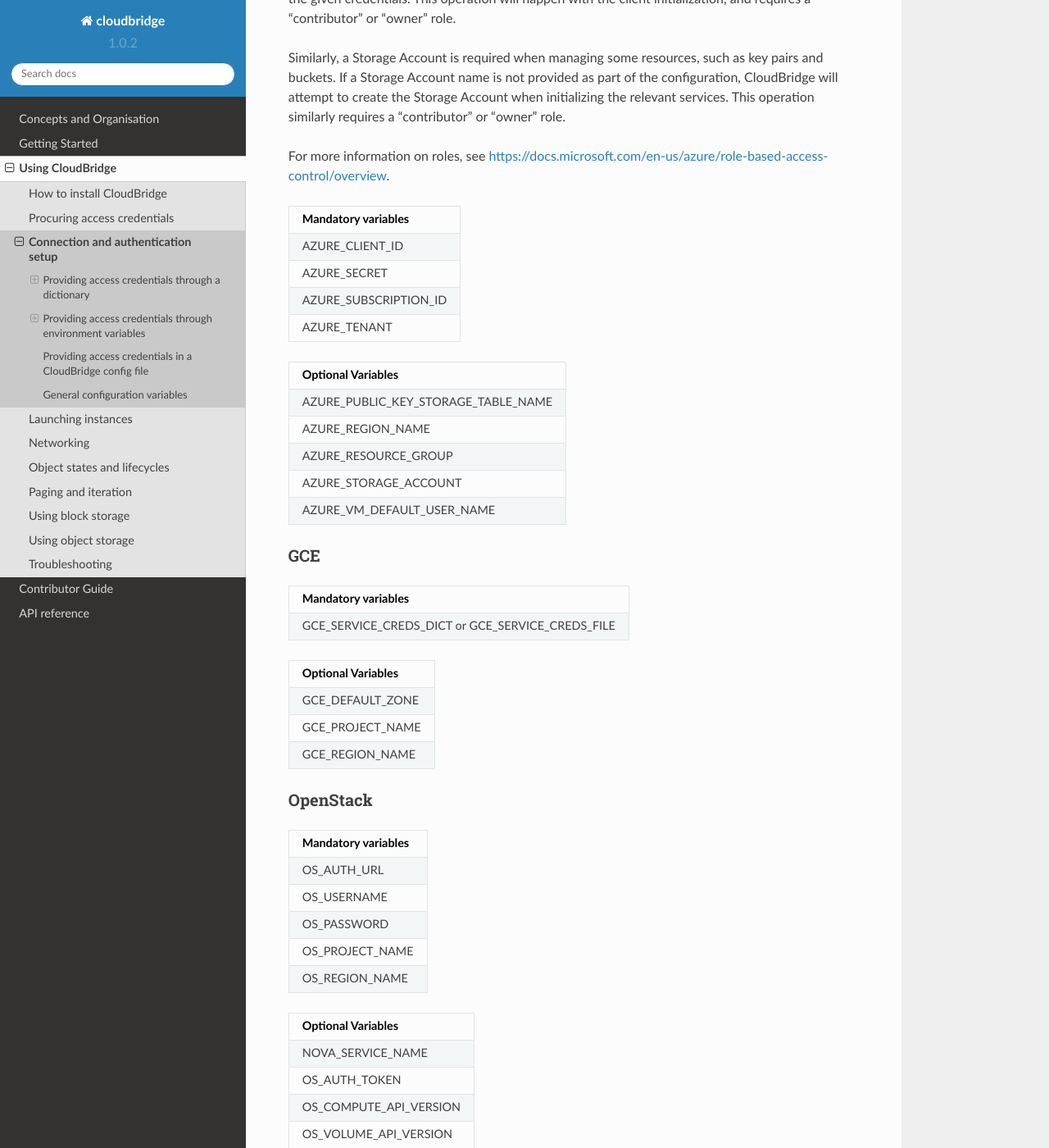
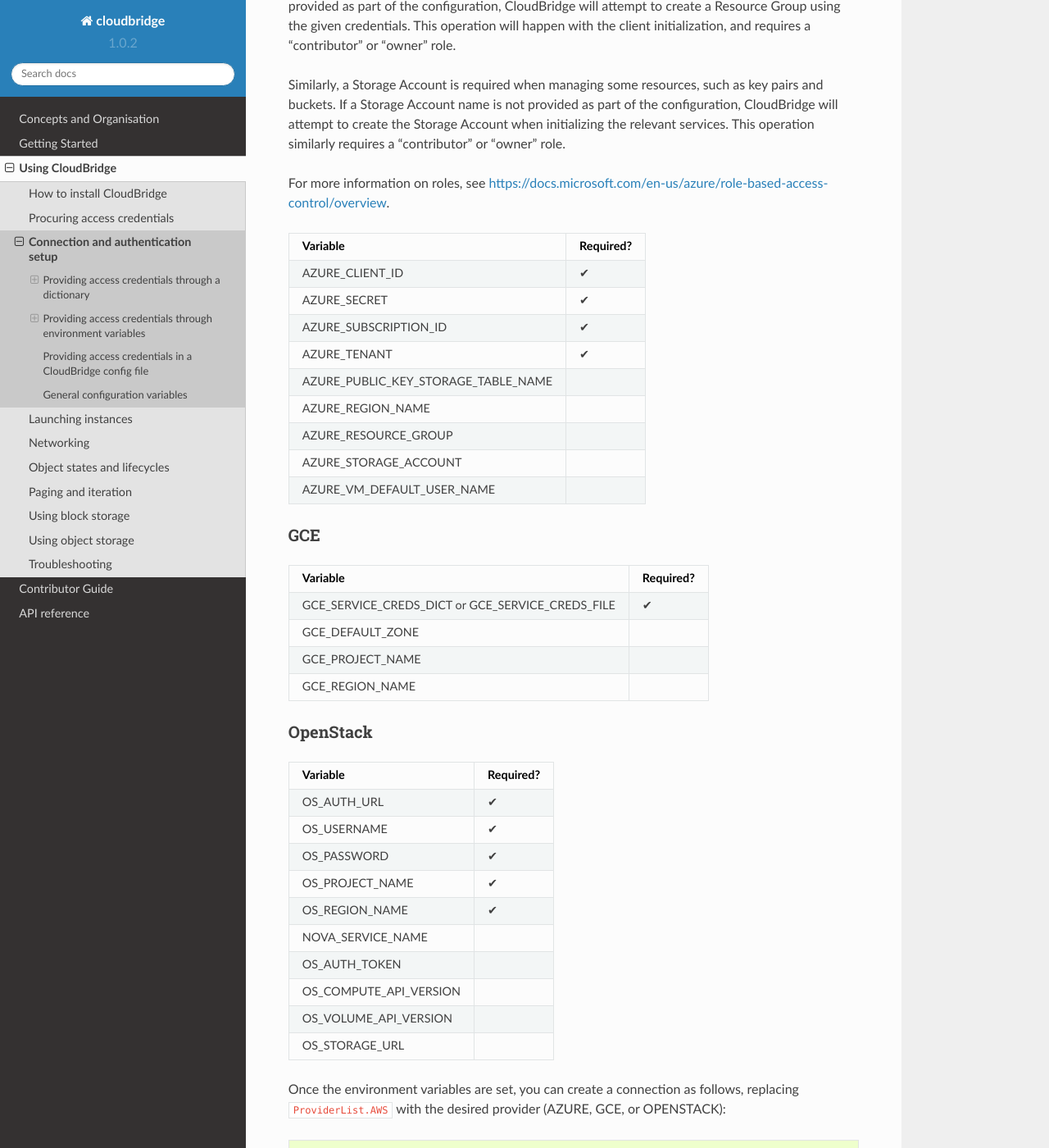
Before and after one commit to CloudVE/cloudbridge, a Sphinx documentation site: the page built from docs/topics/setup.rst, in a window 1280 px wide and 1400 px high, scrolled down 2823 px. Shown: the whole window at 82% size. Built offline with Sphinx 7.4.7 and the Read the Docs theme 2.0.0, drawn with Linux system fonts in a browser that asks for light colours; some of the changed text lies outside the part shown.

Commit message:
Merge optional and mandatory variables tables.

```diff
--- a/docs/topics/setup.rst
+++ b/docs/topics/setup.rst
@@ -37,12 +37,14 @@
               'azure_resource_group': '<your resource group>'}
     provider = CloudProviderFactory().create_provider(ProviderList.AZURE, config)
 
+
     ## For GCE
     config = {'gce_service_creds_file': '<service_creds_file_name>.json'}
     # Alternatively, we can supply a dictionary with the credentials values
     # shown on the access credentials procurement page.
     config = {'gce_service_creds_dict': credentials_dictionary}
     provider = CloudProviderFactory().create_provider(ProviderList.GCE, config)
+
 
     ## For OpenStack
     config = {'os_username': '<your username>',
@@ -154,13 +156,13 @@
 AWS
 ~~~
 
-+---------------------+
-| Mandatory variables |
-+=====================+
-| AWS_ACCESS_KEY      |
-+---------------------+
-| AWS_SECRET_KEY      |
-+---------------------+
++---------------------+------------+
+| Variable            | Required?  |
++=====================+============+
+| AWS_ACCESS_KEY      | ✔          |
++---------------------+------------+
+| AWS_SECRET_KEY      | ✔          |
++---------------------+------------+
 
 Azure
 ~~~~~
@@ -180,83 +182,71 @@
 For more information on roles, see
 https://docs.microsoft.com/en-us/azure/role-based-access-control/overview.
 
-+-----------------------+
-| Mandatory variables   |
-+=======================+
-| AZURE_CLIENT_ID       |
-+-----------------------+
-| AZURE_SECRET          |
-+-----------------------+
-| AZURE_SUBSCRIPTION_ID |
-+-----------------------+
-| AZURE_TENANT          |
-+-----------------------+
-
-+-------------------------------------+
-| Optional Variables                  |
-+=====================================+
-| AZURE_PUBLIC_KEY_STORAGE_TABLE_NAME |
-+-------------------------------------+
-| AZURE_REGION_NAME                   |
-+-------------------------------------+
-| AZURE_RESOURCE_GROUP                |
-+-------------------------------------+
-| AZURE_STORAGE_ACCOUNT               |
-+-------------------------------------+
-| AZURE_VM_DEFAULT_USER_NAME          |
-+-------------------------------------+
++-------------------------------------+-----------+
+| Variable                            | Required? |
++=====================================+===========+
+| AZURE_CLIENT_ID                     | ✔         |
++-------------------------------------+-----------+
+| AZURE_SECRET                        | ✔         |
++-------------------------------------+-----------+
+| AZURE_SUBSCRIPTION_ID               | ✔         |
++-------------------------------------+-----------+
+| AZURE_TENANT                        | ✔         |
++-------------------------------------+-----------+
+| AZURE_PUBLIC_KEY_STORAGE_TABLE_NAME |           |
++-------------------------------------+-----------+
+| AZURE_REGION_NAME                   |           |
++-------------------------------------+-----------+
+| AZURE_RESOURCE_GROUP                |           |
++-------------------------------------+-----------+
+| AZURE_STORAGE_ACCOUNT               |           |
++-------------------------------------+-----------+
+| AZURE_VM_DEFAULT_USER_NAME          |           |
++-------------------------------------+-----------+
 
 GCE
 ~~~
 
-+------------------------+
-| Mandatory variables    |
-+========================+
-| GCE_SERVICE_CREDS_DICT |
-| or                     |
-| GCE_SERVICE_CREDS_FILE |
-+------------------------+
-
-+--------------------+
-| Optional Variables |
-+====================+
-| GCE_DEFAULT_ZONE   |
-+--------------------+
-| GCE_PROJECT_NAME   |
-+--------------------+
-| GCE_REGION_NAME    |
-+--------------------+
++------------------------+-----------+
+| Variable               | Required? |
++========================+===========+
+| GCE_SERVICE_CREDS_DICT | ✔         |
+| or                     |           |
+| GCE_SERVICE_CREDS_FILE |           |
++------------------------+-----------+
+| GCE_DEFAULT_ZONE       |           |
++------------------------+-----------+
+| GCE_PROJECT_NAME       |           |
++------------------------+-----------+
+| GCE_REGION_NAME        |           |
++------------------------+-----------+
 
 OpenStack
 ~~~~~~~~~
 
-+---------------------+
-| Mandatory variables |
-+=====================+
-| OS_AUTH_URL         |
-+---------------------+
-| OS_USERNAME         |
-+---------------------+
-| OS_PASSWORD         |
-+---------------------+
-| OS_PROJECT_NAME     |
-+---------------------+
-| OS_REGION_NAME      |
-+---------------------+
-
-+------------------------+
-| Optional Variables     |
-+========================+
-| NOVA_SERVICE_NAME      |
-+------------------------+
-| OS_AUTH_TOKEN          |
-+------------------------+
-| OS_COMPUTE_API_VERSION |
-+------------------------+
-| OS_VOLUME_API_VERSION  |
-+------------------------+
-| OS_STORAGE_URL         |
-+------------------------+
++------------------------+-----------+
+| Variable               | Required? |
++========================+===========+
+| OS_AUTH_URL            | ✔         |
++------------------------+-----------+
+| OS_USERNAME            | ✔         |
++------------------------+-----------+
+| OS_PASSWORD            | ✔         |
++------------------------+-----------+
+| OS_PROJECT_NAME        | ✔         |
++------------------------+-----------+
+| OS_REGION_NAME         | ✔         |
++------------------------+-----------+
+| NOVA_SERVICE_NAME      |           |
++------------------------+-----------+
+| OS_AUTH_TOKEN          |           |
++------------------------+-----------+
+| OS_COMPUTE_API_VERSION |           |
++------------------------+-----------+
+| OS_VOLUME_API_VERSION  |           |
++------------------------+-----------+
+| OS_STORAGE_URL         |           |
++------------------------+-----------+
 
 Once the environment variables are set, you can create a connection as follows,
 replacing ``ProviderList.AWS`` with the desired provider (AZURE, GCE, or
```
